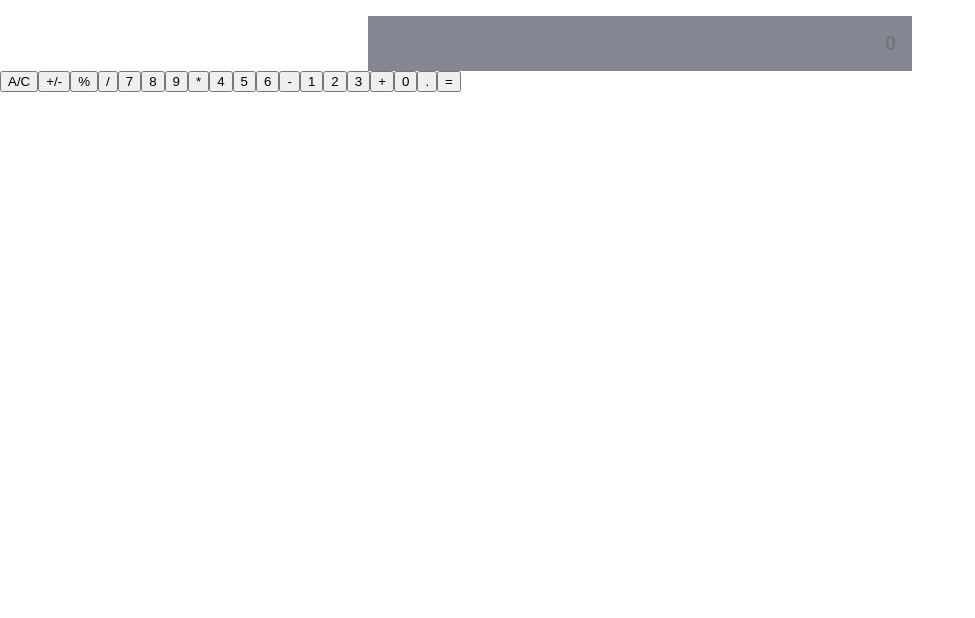
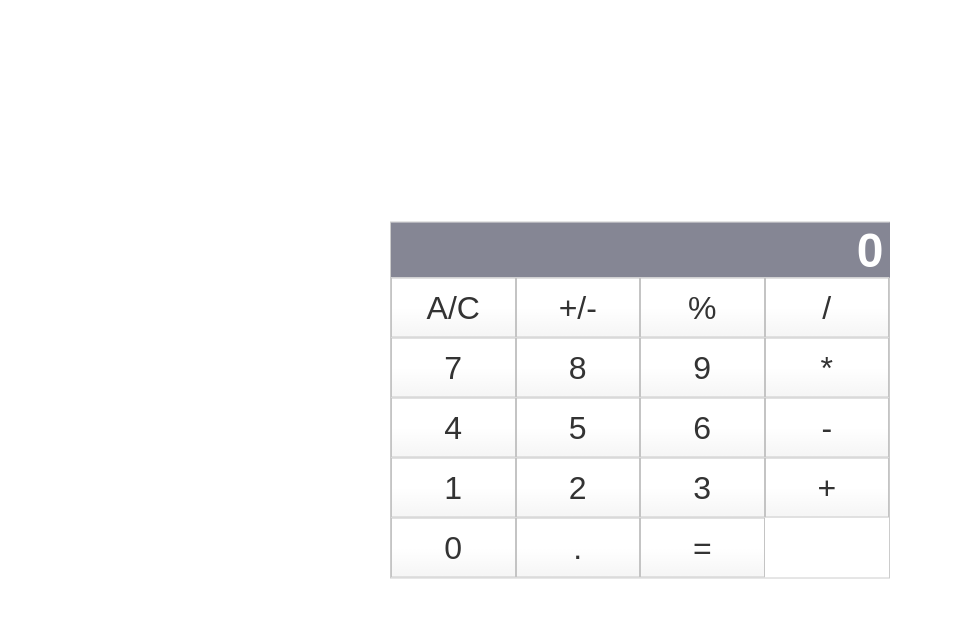
Before and after one commit to Moise-code/Math-Magicians, a React (Create React App) app: page / in a window 1280 px wide. Shown: the top 618 px of the page, without its empty margins (0-975 px from the left). Built offline with nearby package versions, Linux system fonts and the light colour scheme.

Commit message:
adding styles for the calculator's buttons

```diff
--- a/src/App.css
+++ b/src/App.css
@@ -1,28 +1,33 @@
 .App {
-  text-align: center;
-}
-
-.App-logo {
-  height: 40vmin;
-  pointer-events: none;
+  border: 1px solid #ccc;
+  /* border-radius: 5px; */
+  position: absolute;
+  top: 50%;
+  left: 50%;
+  transform: translate(-50%, -50%);
+  width: 500px;
+  box-sizing: border-box;
+  margin: 0;
+  padding: 0;
 }
 
 input{
-  width: 40%;
-  margin: 1rem auto 0rem auto;
-  padding: 1rem;
-  text-align: right;
-  background-color: #858694;
   color: white;
   font-weight: bold;
-  font-size: 20px;
-  border: none;
+  background-color: #858694;
+  border:none;
+  font-size: 3rem;
+  width: 98.9%;
+  text-align: right;
+  padding: 0 6px 0px 0px;
+
 }
-input{
-  color: white;
-  font-weight: bold;
-  border:none;
-}
+.calcu{
+  display: grid;
+  grid-template-columns: repeat(4, 1fr);
+  width: 100%;
+  }
+
 .operator {
   color: #337cac;
 }
--- a/src/App.js
+++ b/src/App.js
@@ -7,7 +7,7 @@ import Calculator from './components/Calculator';
 function App() {
   return (
     <div className="App">
-      <input type="text" placeholder={0} />
+      <input type="text" value={0} />
       <div className="calcu">
         <Calculator class="all-clear" value="A/C" />
         <Calculator value="+/-" />
--- a/src/calculator.css
+++ b/src/calculator.css
@@ -1,10 +1,14 @@
-.calcu{
-display: flex;
-flex-direction: row;
+button {
+  height: 60px;
+  background-color: #fff;
+  border: 1px solid #c4c4c4;
+  font-size: 2rem;
+  color: #333;
+  background-image: linear-gradient(to bottom,transparent,transparent 50%,rgba(0,0,0,.04));
+  box-shadow: inset 0 0 0 1px rgba(255,255,255,.05), inset 0 1px 0 0 rgba(255,255,255,.45), inset 0 -1px 0 0 rgba(255,255,255,.15), 0 1px 0 0 rgba(255,255,255,.15);
+  text-shadow: 0 1px rgba(255,255,255,.4);
 }
-button{
 
+button:hover {
+  background-color: #eaeaea;
 }
-button:hover {
-
-}
```
